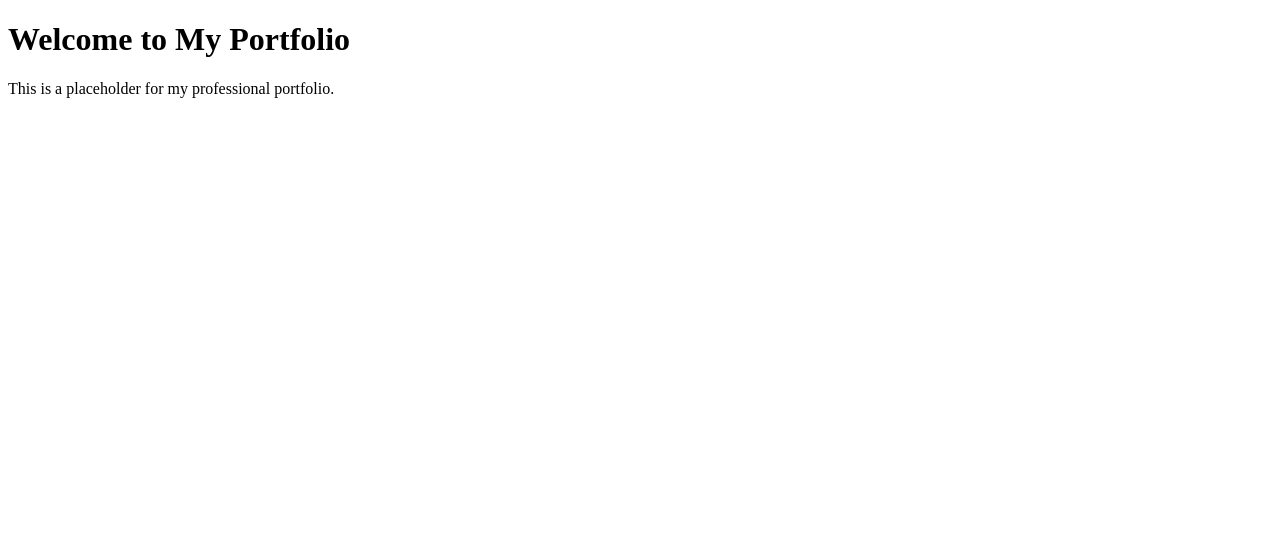
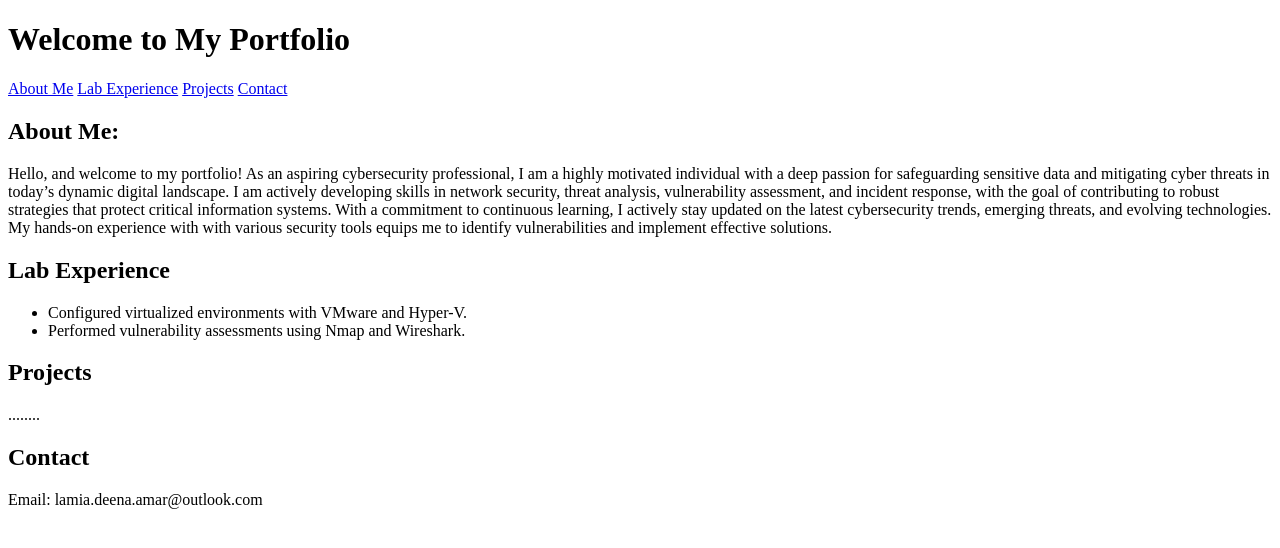
Before and after one commit to deenaamar/LDA_Portfolio, a plain HTML site: page index.html in a window 1280 px wide. Drawn offline with Linux system fonts and the light colour scheme.

Commit message:
Update index.html

```diff
--- a/index.html
+++ b/index.html
@@ -4,9 +4,36 @@
     <meta charset="UTF-8">
     <meta name="viewport" content="width=device-width, initial-scale=1.0">
     <title>My Portfolio</title>
+    <link rel="stylesheet" href="styles.css">
 </head>
 <body>
-    <h1>Welcome to My Portfolio</h1>
-    <p>This is a placeholder for my professional portfolio.</p>
+    <header>
+        <h1>Welcome to My Portfolio</h1>
+        <nav>
+            <a href="#about">About Me</a>
+            <a href="#experience">Lab Experience</a>
+            <a href="#projects">Projects</a>
+            <a href="#contact">Contact</a>
+        </nav>
+    </header>
+    <section id="about">
+        <h2>About Me:</h2>
+        <p>Hello, and welcome to my portfolio! As an aspiring cybersecurity professional, I am a highly motivated individual with a deep passion for safeguarding sensitive data and mitigating cyber threats in today’s dynamic digital landscape. I am actively developing skills in network security, threat analysis, vulnerability assessment, and incident response, with the goal of contributing to robust strategies that protect critical information systems. With a commitment to continuous learning, I actively stay updated on the latest cybersecurity trends, emerging threats, and evolving technologies. My hands-on experience with with various security tools equips me to identify vulnerabilities and implement effective solutions.</p>
+    </section>
+    <section id="experience">
+        <h2>Lab Experience</h2>
+        <ul>
+            <li>Configured virtualized environments with VMware and Hyper-V.</li>
+            <li>Performed vulnerability assessments using Nmap and Wireshark.</li>
+        </ul>
+    </section>
+    <section id="projects">
+        <h2>Projects</h2>
+        <p>........</p>
+    </section>
+    <section id="contact">
+        <h2>Contact</h2>
+        <p>Email: lamia.deena.amar@outlook.com</p>
+    </section>
 </body>
 </html>
```
